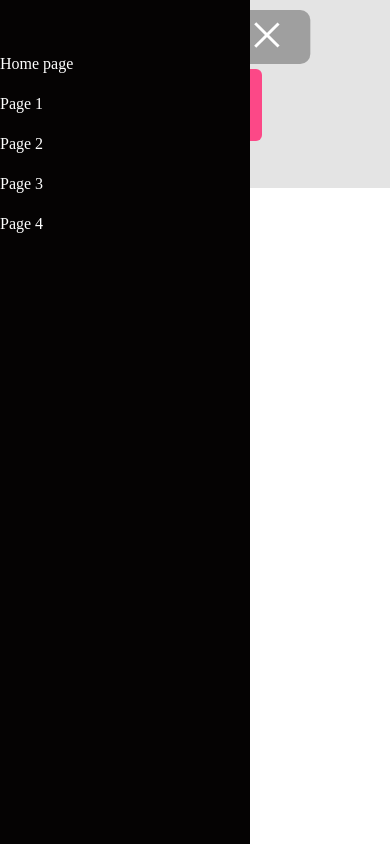
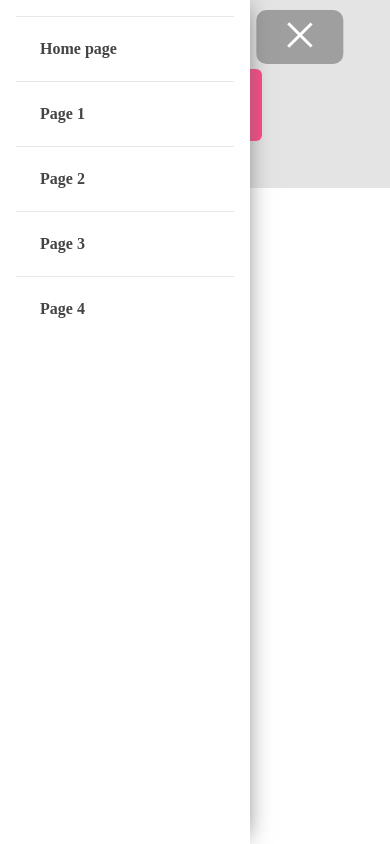
Before and after one commit to kamilmuzyka91/Vert-mobile-first, a website: page index.html in a window 390 px wide. Both pictures are taken after a click on the button 53 px from the left and 36 px from the top of the page. Drawn offline with nearby package versions, Linux system fonts and the light colour scheme; files that its build step writes are made by us from their sources.

Commit message:
mobile menu styles

```diff
--- a/scss/_header.scss
+++ b/scss/_header.scss
@@ -83,15 +83,16 @@
 
 .hamburger--active {
   transform: translateX($-menu-mobile-width);
+  margin: 0 2.5em;
 }
 
 .navigation {
   width: 250px;
   height: 100vh;
-  background-color: $-bg-mobile-nav;
   position: absolute;
   top: 0;
   left: 0;
+  padding: 1em;
   // hide nav with - em
   transform: translateX(-$-menu-mobile-width);
 
@@ -106,20 +107,25 @@
 // navigation active style
 .navigation--active {
   transform: translateX(0);
+  background-color: $-bg-mobile-nav;
+  box-shadow: 2px 0px 24px -7px $-main-color;
 }
 
 .navigation__list {
   list-style: none;
-  margin-top: 3.5em;
 
   @include desktop {
     display: flex;
-    margin: 0;
+    font: $-nav-font;
   }
 }
 
 .navigation__item {
-  margin: 1.5em 0;
+  color: #444;
+  font-weight: 800;
+  padding: 1.5em 0;
+  padding-left: 1.5em;
+  border-top: solid 1px #e8e8e8;
 
   @include desktop {
     margin: 0;
@@ -128,19 +134,19 @@
 
   a {
     text-decoration: none;
-    color: $-menu-list-color;
+    color: $-title-bold-color;
   }
   a:visited {
-    color: $-menu-list-color;
+    color: $-title-bold-color;
   }
 
   a:hover {
-    color: $-menu-list-color;
+    color: $-title-bold-color;
     opacity: 0.5;
   }
 
   a:active {
-    color: $-menu-list-color;
+    color: $-title-bold-color;
   }
 }
 
--- a/scss/_variables.scss
+++ b/scss/_variables.scss
@@ -15,8 +15,8 @@ $-right-arrow: "\f0a9";
 $-question-circle: "\f059";
 
 // hamburger menu
-$-bg-mobile-nav: rgb(5, 3, 3);
-$-menu-list-color: rgb(255, 255, 255);
+$-bg-mobile-nav: #fff;
+// $-menu-list-color: rgb(255, 255, 255);
 $-menu-mobile-width: 16em;
 
 $-hamburger-bg: rgba(0, 0, 0, 0.3);
```
Also changed, not shown: css/main.css, 1 other file.
